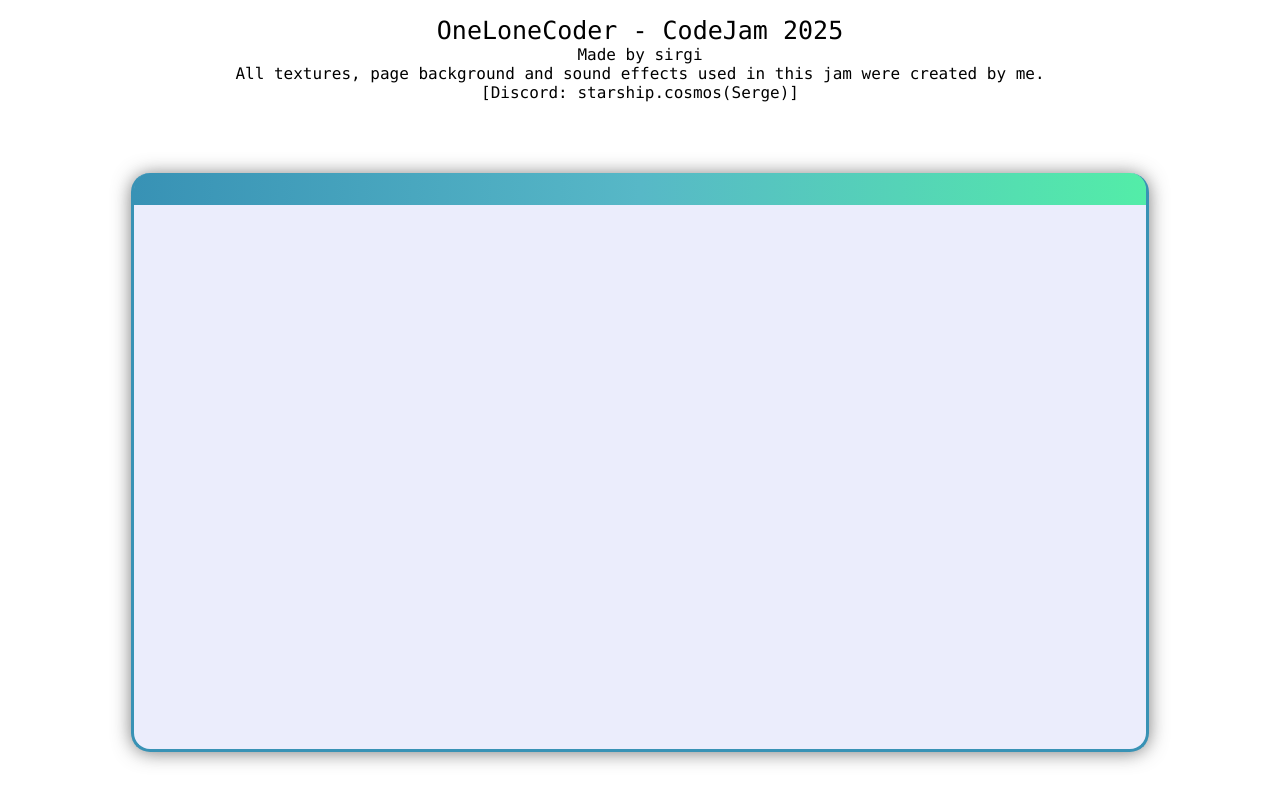
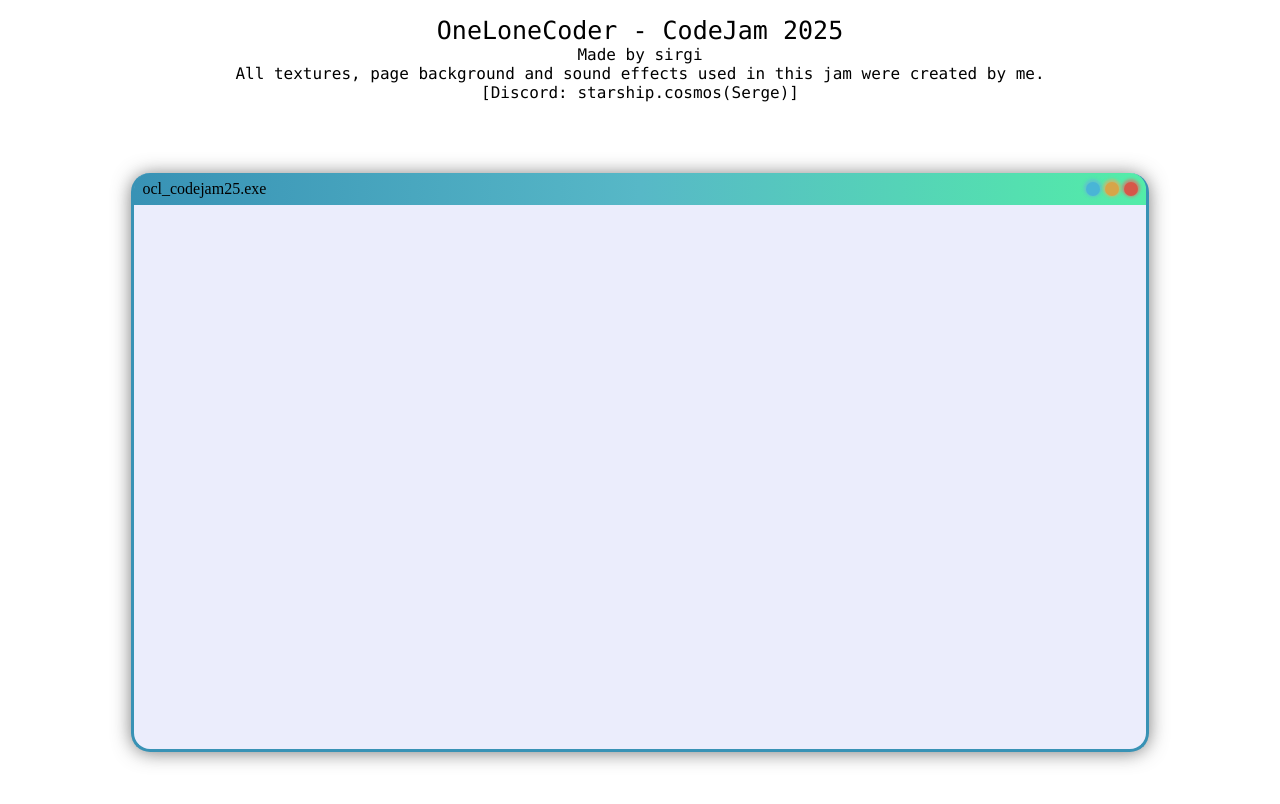
Before and after one commit to c0dexu/olcJam2025, a plain HTML site: page index.html in a window 1280 px wide. Drawn offline with Linux system fonts and the light colour scheme.

Commit message:
added pseudo btns

```diff
--- a/index.html
+++ b/index.html
@@ -17,10 +17,26 @@
     <div class="container">
       <div class="window">
         <div class="content">
-          <div class="bar"></div>
-          <div class="canvas-container">
-            <!-- <canvas id="c"></canvas> -->
+          <div class="bar">
+            <div
+              style="
+                margin-left: 0.5rem;
+                margin-right: 0.5rem;
+                display: flex;
+                align-items: center;
+                height: 100%;
+                justify-content: space-between;
+              "
+            >
+              <div>ocl_codejam25.exe</div>
+              <div style="display: flex; gap: 5px">
+                <div class="blue-circle"></div>
+                <div class="yellow-circle"></div>
+                <div class="red-circle"></div>
+              </div>
+            </div>
           </div>
+          <div class="canvas-container"></div>
         </div>
       </div>
     </div>
--- a/styles.css
+++ b/styles.css
@@ -37,9 +37,9 @@
 
 canvas {
     background-color: black;
-    width: 90% !important;
+    width: 95% !important;
     border-radius: 1rem !important;
-    height: 90% !important;
+    height: 95% !important;
 
 }
 
@@ -65,3 +65,34 @@ canvas {
     font-size: 20;
     font-family: Consolas, sans-serif;
 }
+
+.red-circle {
+    background-color: #d65749;
+    width: 14px;
+    height: 14px;
+    border-radius: 50%;
+    box-shadow: 0px -1px 3px 2px rgba(219, 115, 104, 0.75);
+    -webkit-box-shadow: 0px -1px 3px 2px rgba(219, 115, 104, 0.75);
+    -moz-box-shadow: 0px -1px 3px 2px rgba(219, 115, 104, 0.75);
+}
+
+.yellow-circle {
+    background-color: #d6a549;
+    width: 14px;
+    height: 14px;
+    border-radius: 50%;
+    box-shadow: 0px -1px 3px 2px rgba(217, 176, 101, 0.75);
+    -webkit-box-shadow: 0px -1px 3px 2px rgba(217, 176, 101, 0.75);
+    -moz-box-shadow: 0px -1px 3px 2px rgba(217, 176, 101, 0.75);
+
+}
+
+.blue-circle {
+    background-color: #49b5d6;
+    width: 14px;
+    height: 14px;
+    border-radius: 50%;
+    box-shadow: 0px -1px 3px 2px rgba(98, 186, 212, 0.75);
+    -webkit-box-shadow: 0px -1px 3px 2px rgba(98, 186, 212, 0.75);
+    -moz-box-shadow: 0px -1px 3px 2px rgba(98, 186, 212, 0.75);
+}
```
